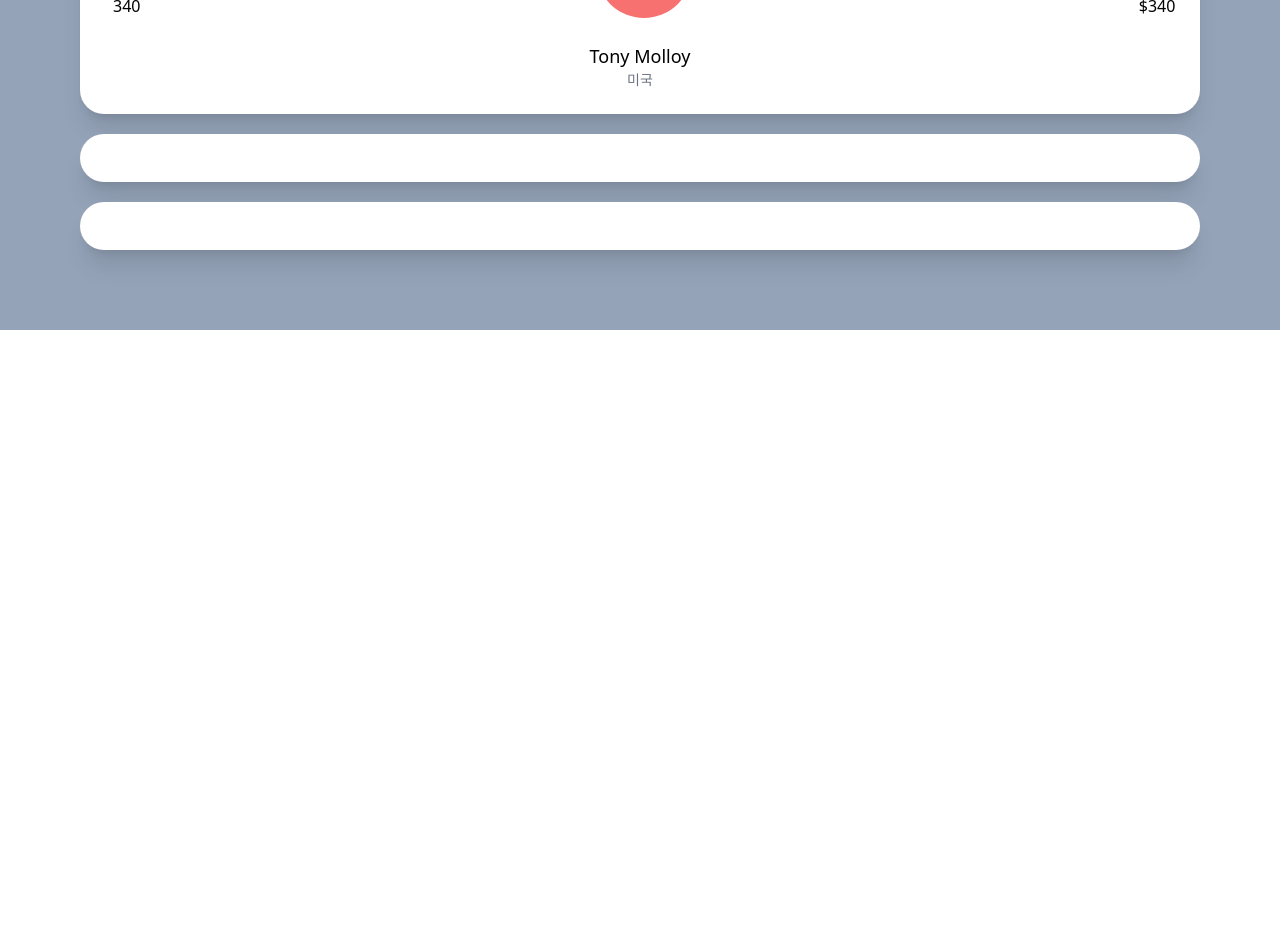
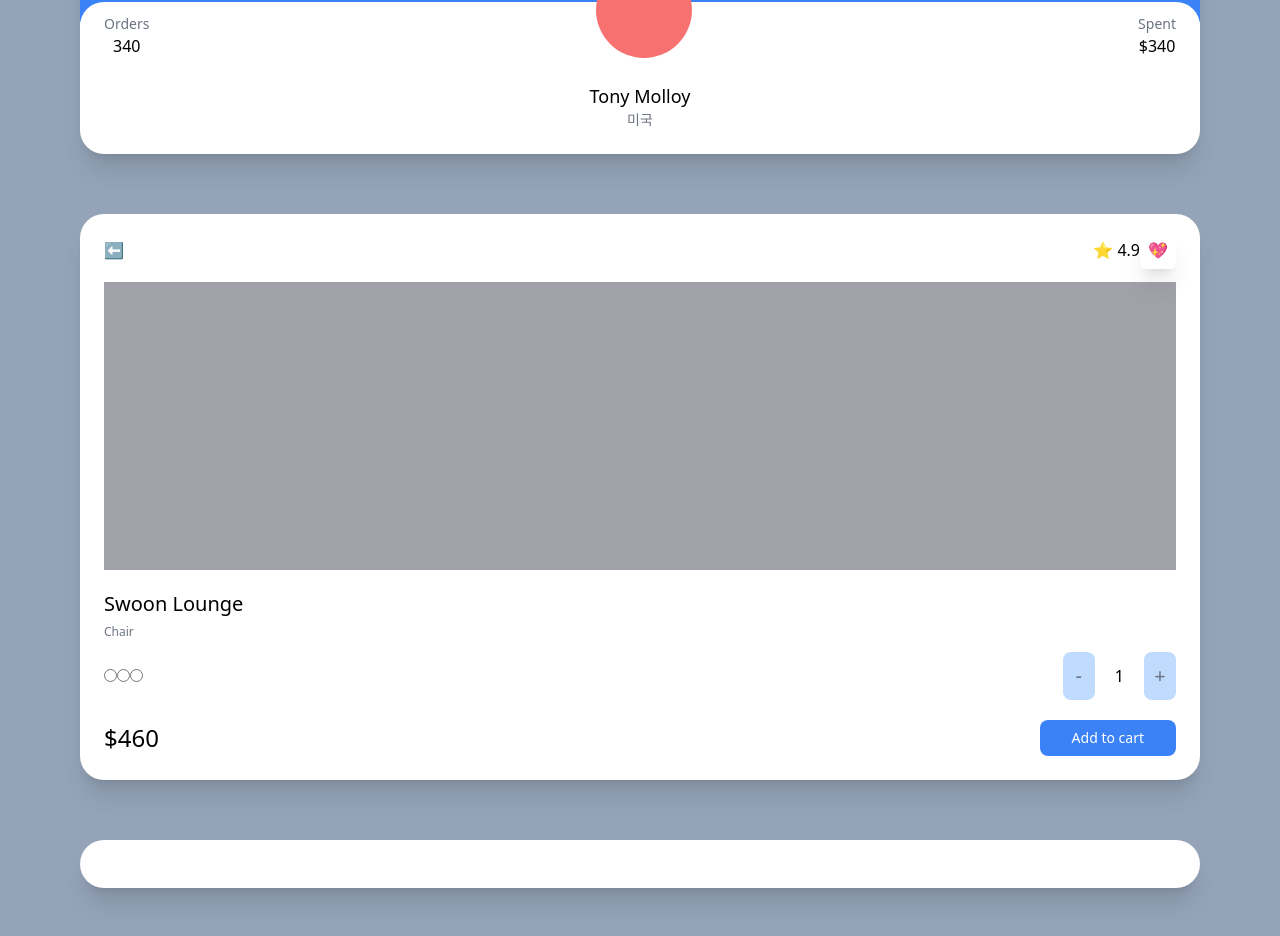
Before and after one commit to JiHunSong94/carrot-market, a Next.js app: page / in a window 1280 px wide. Shown: the part 480-1416 px from the top of the page. Before the commit the page ends 810 px from the top, so only its background shows below. Built offline with nearby package versions, Linux system fonts and the light colour scheme.

Commit message:
2.2 TAILWIND - Test Drive Part Three

```diff
--- a/pages/index.tsx
+++ b/pages/index.tsx
@@ -1,6 +1,6 @@
 export default function Home() {
   return (
-    <div className="flex flex-col space-y-5 bg-slate-400 py-20 px-20">
+    <div className="flex min-h-screen flex-col gap-10 space-y-5 bg-slate-400 py-20 px-20">
       <div className="rounded-3xl bg-white p-6 shadow-xl">
         <span className="text-3xl font-semibold">Select Item</span>
         <div className="my-2 flex justify-between">
@@ -41,7 +41,42 @@ export default function Home() {
           </div>
         </div>
       </div>
-      <div className="rounded-3xl bg-white p-6 shadow-xl"></div>
+      <div className="rounded-3xl bg-white p-6 shadow-xl">
+        <div className="mb-5 flex items-center justify-between">
+          <span>⬅️</span>
+          <div className="`space`-x-3">
+            <span>⭐️ 4.9</span>
+            <span className="rounded-md p-2 shadow-xl">💖</span>
+          </div>
+        </div>
+        <div className="mb-5 h-72 bg-zinc-400" />
+        <div className="flex flex-col">
+          <span className="font-demium mb-1.5 text-xl">Swoon Lounge</span>
+          <span className="text-xs text-gray-500">Chair</span>
+          <div className="mt-3 mb-5 flex items-center justify-between">
+            <div>
+              <input type="radio" />
+              <input type="radio" />
+              <input type="radio" />
+            </div>
+            <div className="flex items-center space-x-5">
+              <button className="flex aspect-square w-8 items-center justify-center rounded-lg bg-blue-200 p-2.5 text-xl text-gray-500">
+                -
+              </button>
+              <span>1</span>
+              <button className="flex aspect-square w-8 items-center justify-center rounded-lg bg-blue-200 p-2.5 text-xl text-gray-500">
+                +
+              </button>
+            </div>
+          </div>
+          <div className="flex items-center justify-between">
+            <span className="text-2xl font-medium">$460</span>
+            <button className="rounded-lg bg-blue-500 py-2 px-8 text-sm text-white">
+              Add to cart
+            </button>
+          </div>
+        </div>
+      </div>
       <div className="rounded-3xl bg-white p-6 shadow-xl"></div>
     </div>
   );
```
